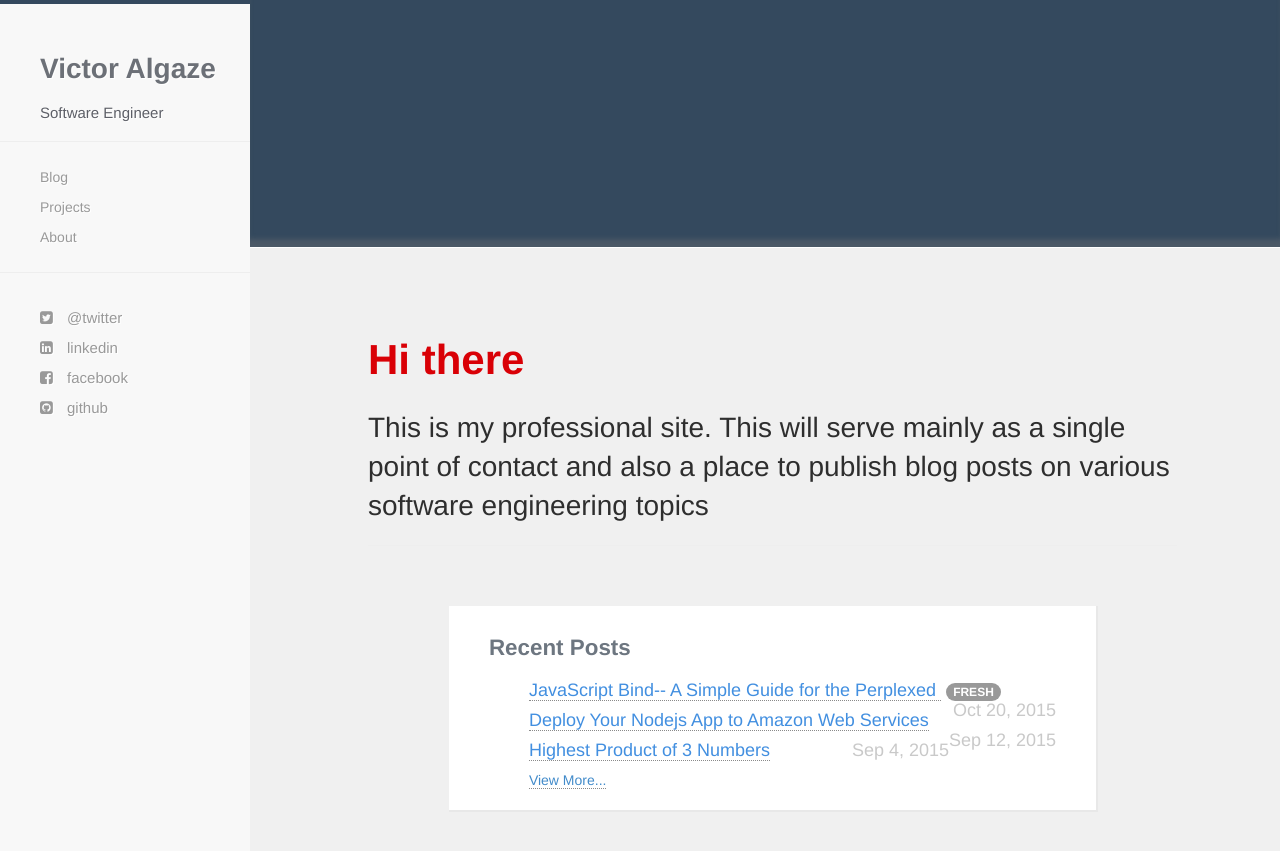
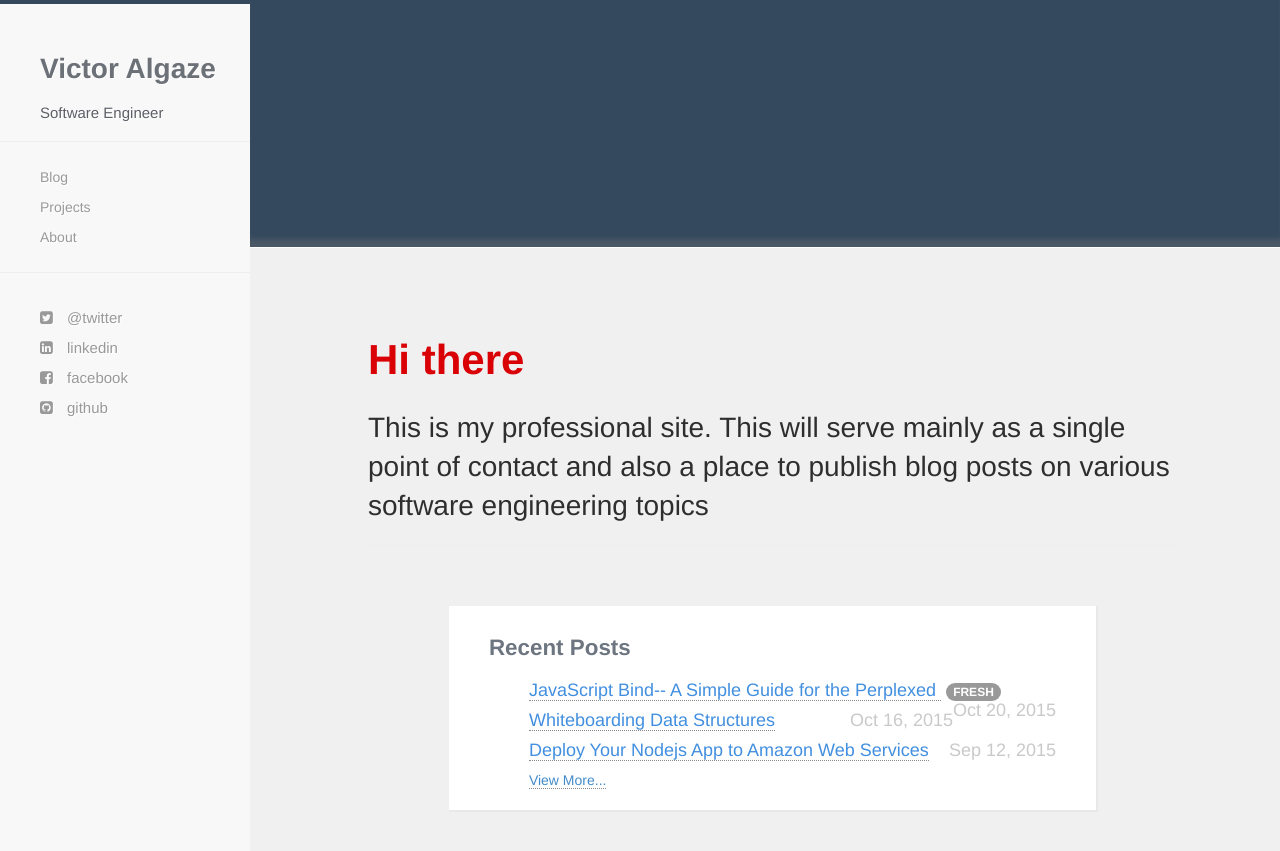
Before and after one commit to valgaze/valgaze.github.io, a Jekyll site: the page built from index.html, in a window 1280 px wide and 900 px high, scrolled down 456 px. Shown: the top 851 px of the window. Built offline with Jekyll 4.4.1, drawn with Linux system fonts in a browser that asks for light colours; nearby versions of some CDN libraries; Markdown is read by kramdown in place of the engine named in the settings; a file with an impossible date is left out.

Commit message:
Fix date front matter

```diff
--- a/_posts/2015-09-15-whiteboarding-datastructures.md
+++ b/_posts/2015-09-15-whiteboarding-datastructures.md
@@ -2,7 +2,8 @@
 published: true
 title: Whiteboarding Data Structures
 author: victor
-date: {}
+date: 2015-10-16
+
 ---
 
 At their best, diagrams can clearly articulate a core message or idea. At their worst, they might look something like this:
```
